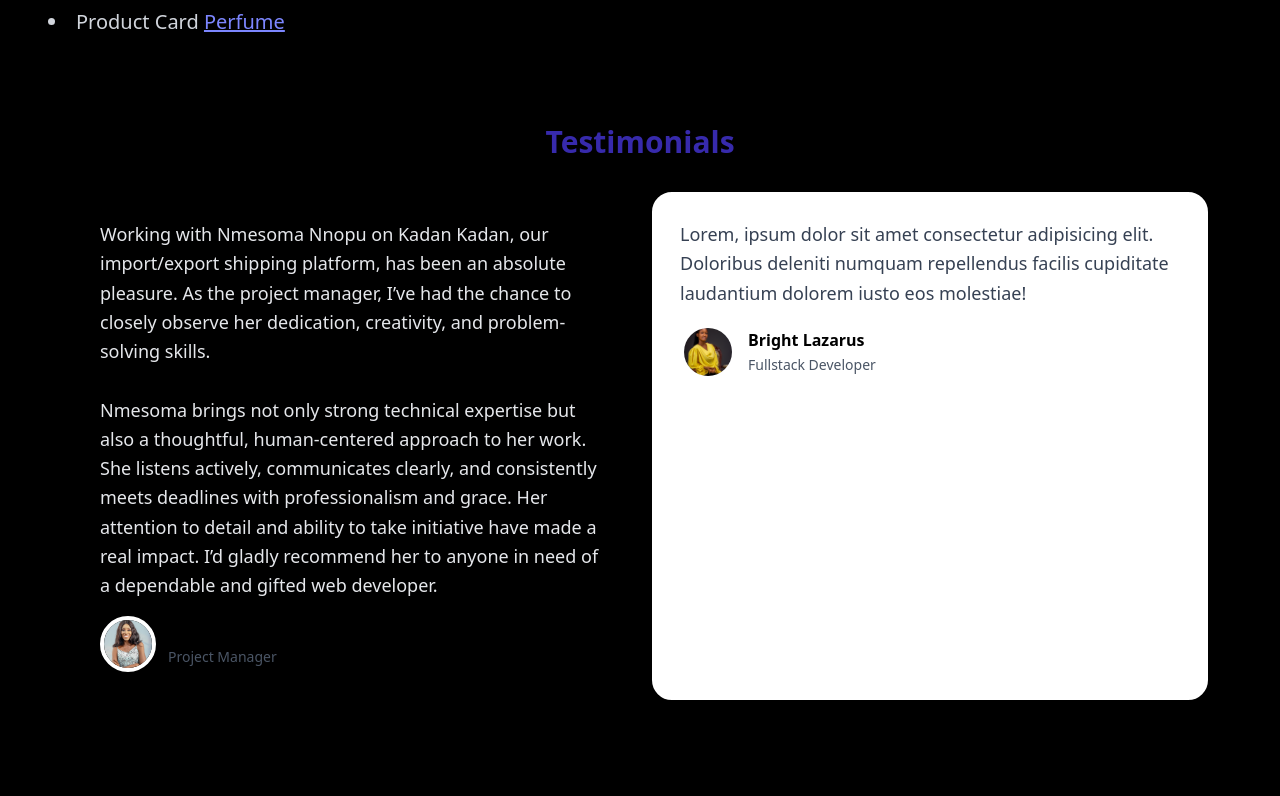
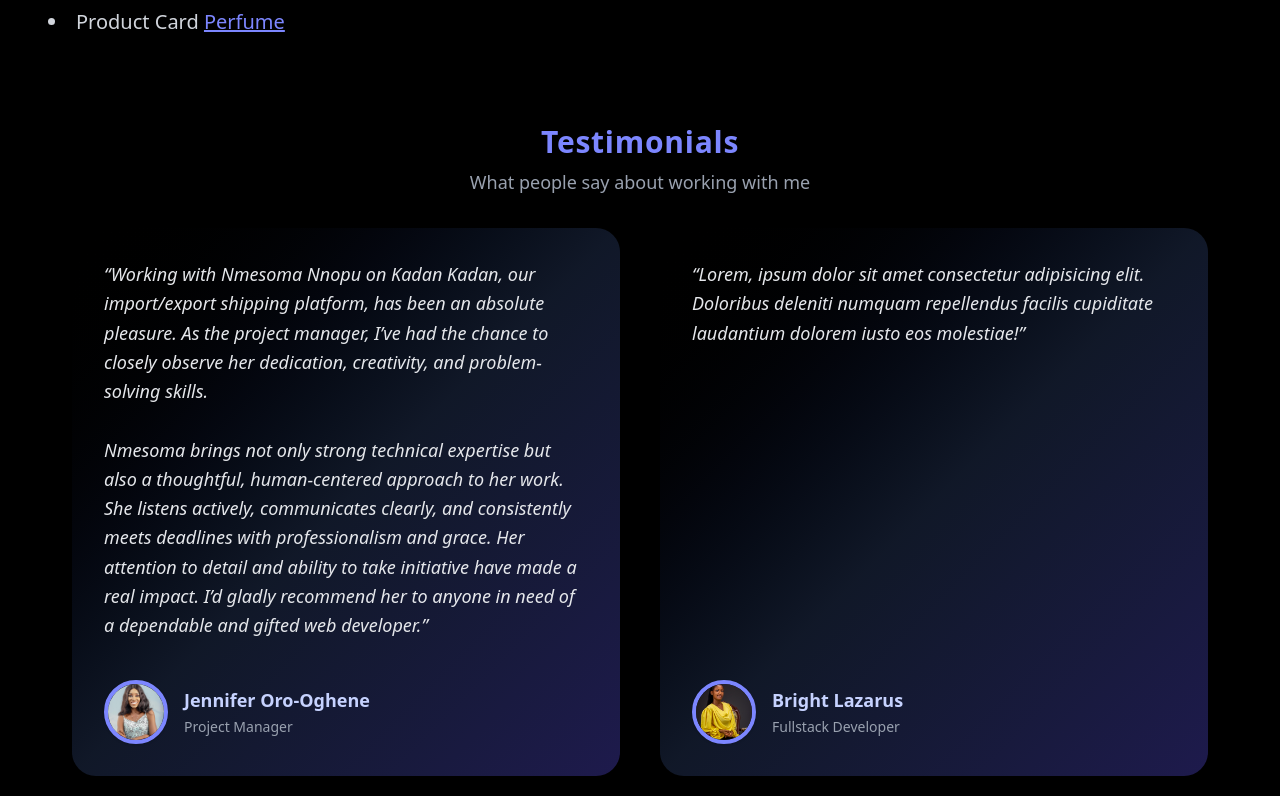
Before and after one commit to nmesomajane/my-portfolio, a React (Vite) app: page /experience in a window 1280 px wide. Shown: the part 1024-1820 px from the top of the page. Built offline with nearby package versions, Linux system fonts and the light colour scheme.

Commit message:
added the testimonials

```diff
--- a/src/components/Header.tsx
+++ b/src/components/Header.tsx
@@ -52,13 +52,13 @@ const Header = () => {
           <a
             href="/resume.pdf"
             download
-            className="hidden md:inline-block ml-4 bg-indigo-500 text-white text-base px-4 py-2 shadow hover:bg-indigo-200 hover:text-black transition-colors text-center rounded md:mr-5"
+            className=" md:inline-block md:ml-4 bg-indigo-500 text-white text-base px-4 py-1 md:py-2 shadow hover:bg-indigo-200 hover:text-white active:text-white active:bg-indigo-200  md:text-center rounded md:mr-5 bg-gradient-to-br from-white via-gray-900 to-indigo-950 border-0  justify-between hover:scale-105 transition-transform duration-300"
           >
             Download CV
           </a>
           {/* Hamburger Icon */}
           <button
-            className="md:hidden text-white text-3xl focus:outline-none"
+            className="md:hidden text-white text-3xl focus:outline-none order-1 "
             onClick={() => setMenuOpen(!menuOpen)}
             aria-label="Toggle menu"
           >
@@ -102,14 +102,14 @@ const Header = () => {
                 </NavLink>
               )
             )}
-            <a
+            {/* <a
               href="/resume.pdf"
               download
               className="bg-indigo-500 text-white text-base px-4 py-2 shadow hover:bg-indigo-200 hover:text-black transition-colors text-center rounded"
               onClick={() => setMenuOpen(false)}
             >
               Download CV
-            </a>
+            </a> */}
           </motion.div>
         )}
       </div>
--- a/src/pages/Experience.tsx
+++ b/src/pages/Experience.tsx
@@ -165,53 +165,63 @@ const Experience = () => {
 
        <div className="px-4 md:px-8 py-10">
   <div className="mb-8 text-center">
-          <h1 className="text-2xl md:text-3xl font-bold text-indigo-800">
+    <h1 className="text-2xl md:text-3xl font-bold text-indigo-400 tracking-wide">
       Testimonials
     </h1>
+    <p className="text-gray-400 text-base md:text-lg mt-2">
+      What people say about working with me
+    </p>
   </div>
-
-        <div className="flex mt-8 mb-10  flex-col md:flex-row gap-6">
+  <div className="flex flex-col md:flex-row gap-8 md:gap-10 justify-center items-stretch">
     {/* Testimonial 1 */}
-          <div className="bg-black border-4 border-black shadow-md p-6 flex-1 transition-transform duration-300 hover:-translate-y-2   rounded-[20px] hover:rounded-[32px]">
-            <p className="text-white-700 text-base md:text-lg mb-4 leading-relaxed">
-              Working with Nmesoma Nnopu on Kadan Kadan, our import/export shipping platform, has been an absolute pleasure. As the project manager, I’ve had the chance to closely observe her dedication, creativity, and problem-solving skills. <br /><br /> Nmesoma brings not only strong technical expertise but also a thoughtful, human-centered approach to her work. She listens actively, communicates clearly, and consistently meets deadlines with professionalism and grace. Her attention to detail and ability to take initiative have made a real impact. I’d gladly recommend her to anyone in need of a dependable and gifted web developer.
+    <motion.div
+      className="bg-gradient-to-br from-black via-gray-900 to-indigo-950 border-0 shadow-xl p-8 flex-1 rounded-3xl flex flex-col justify-between hover:scale-105 transition-transform duration-300"
+      initial={{ opacity: 0, y: 40 }}
+      whileInView={{ opacity: 1, y: 0 }}
+      viewport={{ once: true }}
+      transition={{ duration: 0.7, delay: 0.1 }}
+    >
+      <p className="text-gray-200 text-base md:text-lg mb-6 leading-relaxed italic">
+        “Working with Nmesoma Nnopu on Kadan Kadan, our import/export shipping platform, has been an absolute pleasure. As the project manager, I’ve had the chance to closely observe her dedication, creativity, and problem-solving skills.
+        <br /><br />
+        Nmesoma brings not only strong technical expertise but also a thoughtful, human-centered approach to her work. She listens actively, communicates clearly, and consistently meets deadlines with professionalism and grace. Her attention to detail and ability to take initiative have made a real impact. I’d gladly recommend her to anyone in need of a dependable and gifted web developer.”
       </p>
-            <div className="flex items-center gap-3 mt-4">
+      <div className="flex items-center gap-4 mt-4">
         <img
           src={pics}
           alt="Profile"
-                className="w-14 h-14 rounded-full border-4 border-white  object-cover transition duration-300"
+          className="w-16 h-16 rounded-full border-4 border-indigo-400 object-cover shadow"
         />
-              <p className="text-base font-bold text-black">
-                Jennifer Oro-Oghene <br />
-                <span className="text-sm text-gray-600 font-medium">
-                  Project Manager
-                </span>
-              </p>
+        <div>
+          <p className="text-lg font-bold text-indigo-200">Jennifer Oro-Oghene</p>
+          <span className="text-sm text-gray-400 font-medium">Project Manager</span>
         </div>
       </div>
+    </motion.div>
 
     {/* Testimonial 2 */}
-          <div className="bg-white border-4 border-white shadow-md p-6 flex-1 transition-transform duration-300 hover:-translate-y-2   rounded-[20px] hover:rounded-[32px]">
-            <p className="text-gray-700 text-base md:text-lg mb-4 leading-relaxed">
-              Lorem, ipsum dolor sit amet consectetur adipisicing elit.
-              Doloribus deleniti numquam repellendus facilis cupiditate
-              laudantium dolorem iusto eos molestiae!
+    <motion.div
+      className="bg-gradient-to-br from-black via-gray-900 to-indigo-950 border-0 shadow-xl p-8 flex-1 rounded-3xl flex flex-col justify-between hover:scale-105 transition-transform duration-300"
+      initial={{ opacity: 0, y: 40 }}
+      whileInView={{ opacity: 1, y: 0 }}
+      viewport={{ once: true }}
+      transition={{ duration: 0.7, delay: 0.2 }}
+    >
+      <p className="text-gray-200 text-base md:text-lg mb-6 leading-relaxed italic">
+        “Lorem, ipsum dolor sit amet consectetur adipisicing elit. Doloribus deleniti numquam repellendus facilis cupiditate laudantium dolorem iusto eos molestiae!”
       </p>
-            <div className="flex items-center gap-3 mt-4">
+      <div className="flex items-center gap-4 mt-4">
         <img
           src={ProfilePic}
           alt="Profile"
-                className="w-14 h-14 rounded-full border-4 border-white  object-cover transition duration-300"
+          className="w-16 h-16 rounded-full border-4 border-indigo-400 object-cover shadow"
         />
-              <p className="text-base font-bold text-black">
-                Bright Lazarus <br />
-                <span className="text-sm text-gray-600 font-medium">
-                  Fullstack Developer
-                </span>
-              </p>
+        <div>
+          <p className="text-lg font-bold text-indigo-200">Bright Lazarus</p>
+          <span className="text-sm text-gray-400 font-medium">Fullstack Developer</span>
         </div>
       </div>
+    </motion.div>
   </div>
 </div>
       </motion.div>
--- a/src/pages/Overview.tsx
+++ b/src/pages/Overview.tsx
@@ -103,13 +103,12 @@ const Overview = () => {
           </div>
           <div className=" flex flex-col md:flex-row gap-6 ">
             {/* Project Card */}
-            <div className="pl-5 pr-5 pb-5 hover:border-indigo-400 hover:shadow-xl hover:rounded-xl flex flex-col items-left">
-              <div className="w-full aspect-video overflow-hidden rounded-xl mb-4 group">
+            <div className="pl-5 pr-5 pb-5 hover:border-indigo-400 hover:shadow-2xl hover:rounded-xl active:shawdow-2xl active:rounded-xl flex flex-col items-left">
+              <div className="w-full aspect-video overflow-hidden rounded-xl mb-4">
                 <img
                   src={demo1}
                   alt="Chat App"
-                  className="w-full h-full object-cover transition duration-500 ease-in-out transform active:scale-95 md:group-hover:scale-110 md:group-hover:brightness-110 md:group-hover:shadow-xl
-                  "
+                  className="w-full h-full object-cover group-hover:scale-105 transition-transform duration-300"
                 />
               </div>
               <h2 className="text-lg font-bold text-indigo-700 mb-2">
@@ -130,13 +129,13 @@ const Overview = () => {
                 href="https://github.com/nmesomajane/Quick-chat.git"
                 target="_blank"
                 rel="noopener noreferrer"
-                className="text-indigo-500 hover:underline font-semibold "
+                className="text-indigo-500 hover:underline active:underline font-semibold "
               >
                 View on github
               </a>
             </div>
 
-            <div className="pl-5 pr-5 pb-5 hover:border-indigo-400 hover:shadow-xl hover:rounded-xl flex flex-col items-left">
+            <div className="pl-5 pr-5 pb-5 hover:border-indigo-400 hover:shadow-xl hover:rounded-xl active:shawdow-2xl active:rounded-2xl  flex flex-col items-left">
               <div className="w-full aspect-video overflow-hidden rounded-xl mb-4">
                 <img
                   src={demo2}
@@ -162,7 +161,7 @@ const Overview = () => {
                 href="https://github.com/nmesomajane/Quick-chat.git"
                 target="_blank"
                 rel="noopener noreferrer"
-                className="text-indigo-500 hover:underline font-semibold"
+                className="text-indigo-500 hover:underline active:underline font-semibold"
               >
                 View on github
               </a>
@@ -174,7 +173,7 @@ const Overview = () => {
 
           <div className=" flex flex-col md:flex-row gap-6">
             {/* Project Card */}
-            <div className="pl-5 pr-5 pb-5 hover:border-indigo-400 hover:shadow-xl hover:rounded-xl flex flex-col items-left ">
+            <div className="pl-5 pr-5 pb-5 hover:border-indigo-400 hover:shadow-2xl hover:rounded-xl active:shawdow-2xl active:rounded-xl  flex flex-col items-left ">
               <div className="w-full aspect-video overflow-hidden rounded-xl mb-4">
                 <img
                   src={demo3}
@@ -199,13 +198,13 @@ const Overview = () => {
                 href="https://github.com/nmesomajane/expense-tracker.git"
                 target="_blank"
                 rel="noopener noreferrer"
-                className="text-indigo-500 hover:underline font-semibold"
+                className="text-indigo-500 hover:underline active:underline font-semibold"
               >
                 View on github
               </a>
             </div>
 
-            <div className="pl-5 pr-5 pb-5 hover:border-indigo-400 hover:shadow-xl hover:rounded-xl flex flex-col items-left">
+            <div className="pl-5 pr-5 pb-5 hover:border-indigo-400 hover:shadow-2xl hover:rounded-xl active:shawdow-2xl active:rounded-xl  flex flex-col items-left">
               <div className="w-full aspect-video overflow-hidden rounded-xl mb-4">
                 <img
                   src={demo4}
@@ -230,7 +229,7 @@ const Overview = () => {
                 href="https://tefem-hazel.vercel.app/"
                 target="_blank"
                 rel="noopener noreferrer"
-                className="text-indigo-500 hover:underline font-semibold"
+                className="text-indigo-500 hover:underline font-semibold active:underline"
               >
                 View Card
               </a>
@@ -239,6 +238,15 @@ const Overview = () => {
             {/* Repeat for other projects */}
             {/* ... */}
           </div>
+          <div className="flex justify-center md:text-left
+          my-8">
+  <a
+    href="/experience"
+    className="bg-indigo-600 md:hidden text-white px-6 py-2 rounded-full shadow hover:bg-indigo-700 transition text-lg font-semibold"
+  >
+    View Experience
+  </a>
+</div>
         </div>
 
       </div>
```
Lines whose indentation alone changed are shown as unchanged.
